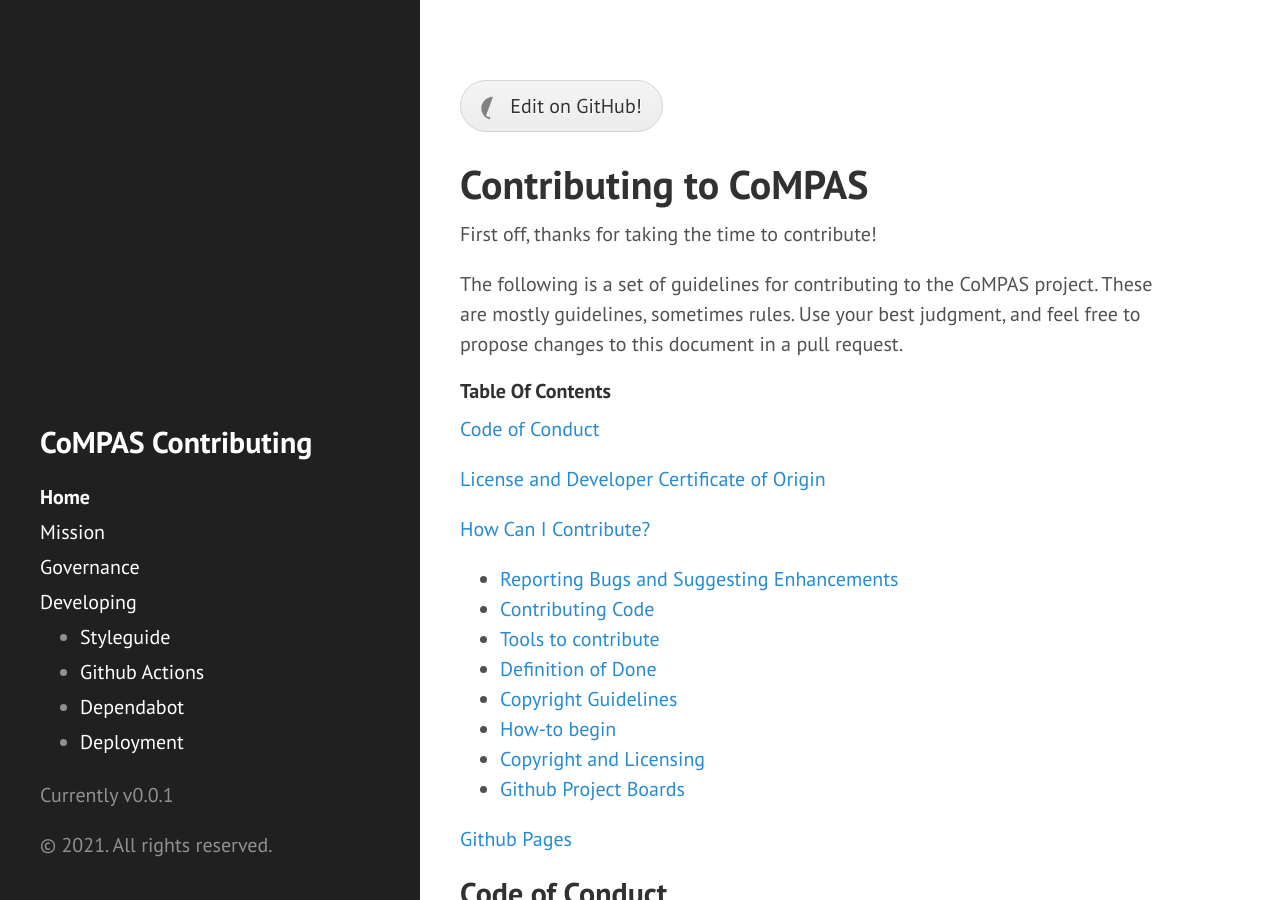
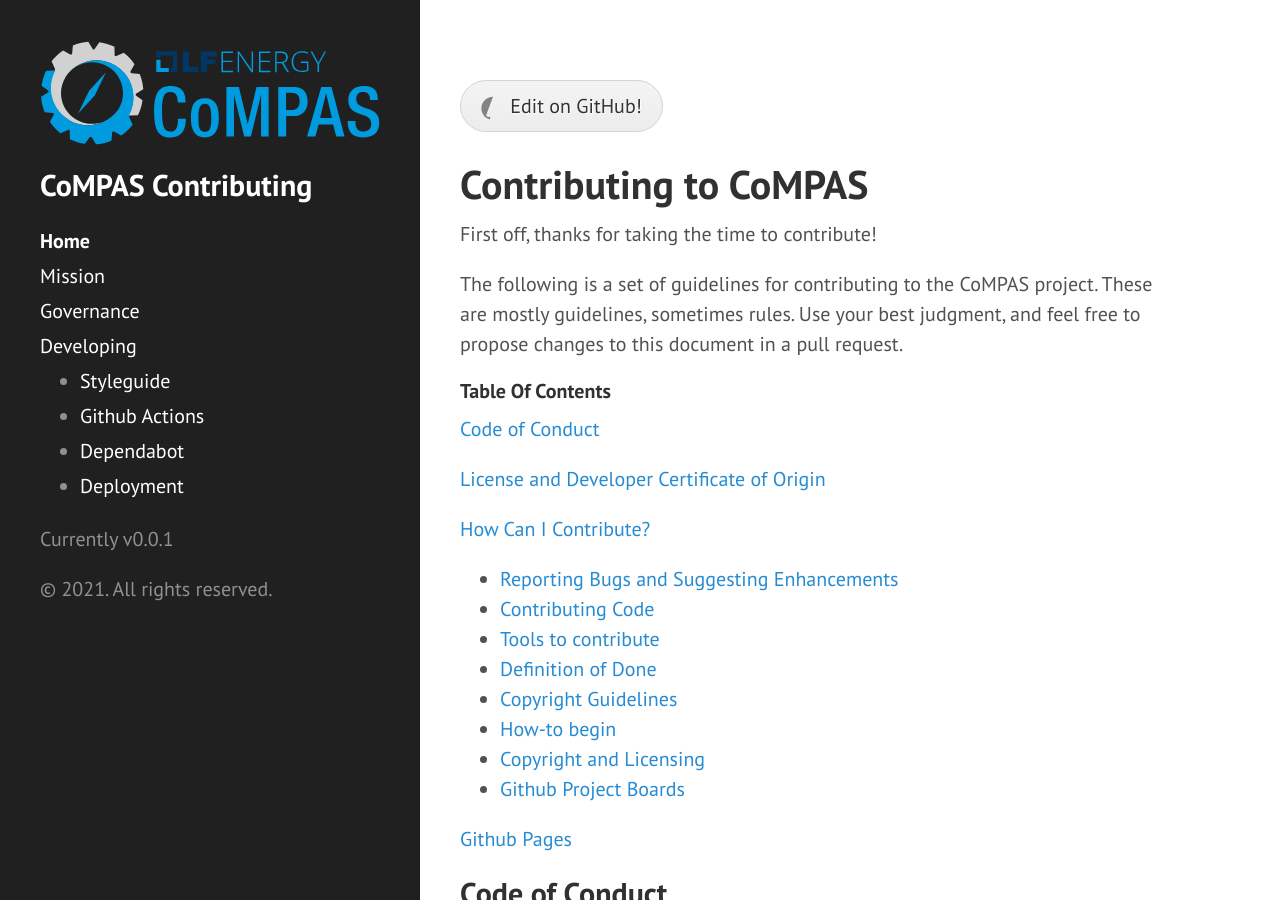
Before and after one commit to com-pas/contributing, a Jekyll site: the page built from docs/HOME.md, in a window 1280 px wide and 900 px high. Built offline with Jekyll 4.4.1, drawn with Linux system fonts in a browser that asks for light colours; our own code applies the rules of GitHub Pages for plain Markdown files.

Commit message:
Added logo and position of sidebar
Signed-off-by: Dennis Labordus <dennis.labordus@alliander.com>

```diff
--- a/docs/_includes/sidebar.html
+++ b/docs/_includes/sidebar.html
@@ -4,8 +4,9 @@ SPDX-FileCopyrightText: 2021 Alliander N.V.
 SPDX-License-Identifier: CC-BY-4.0
 -->
 <div class="sidebar">
-  <div class="container sidebar-sticky">
+  <div class="container">
     <div class="sidebar-about">
+      <img src="{{ site.baseurl }}/public/compas-horizontal-color.svg"/>
       <h2>
         <a href="{{ site.baseurl }}">
           {{ site.title }}
```
Also changed, not shown: docs/public/compas-horizontal-color.svg (added).
